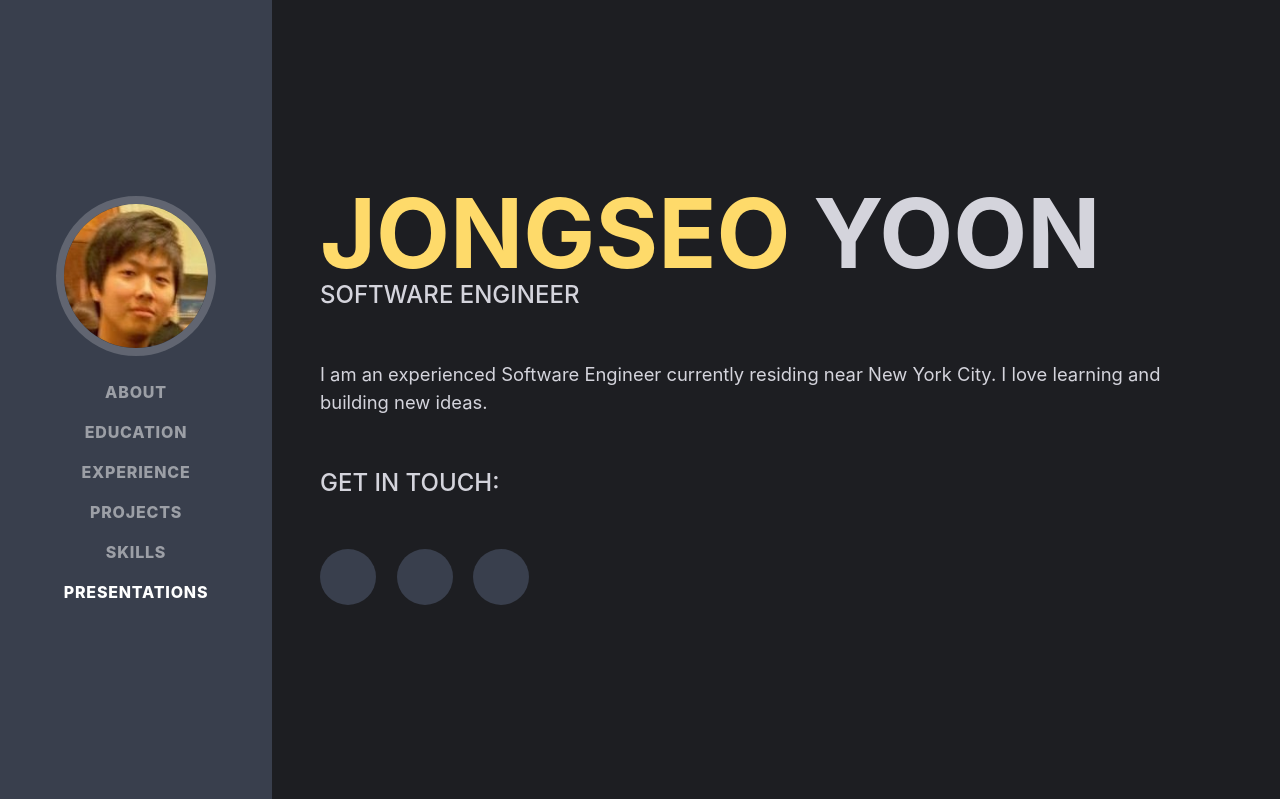
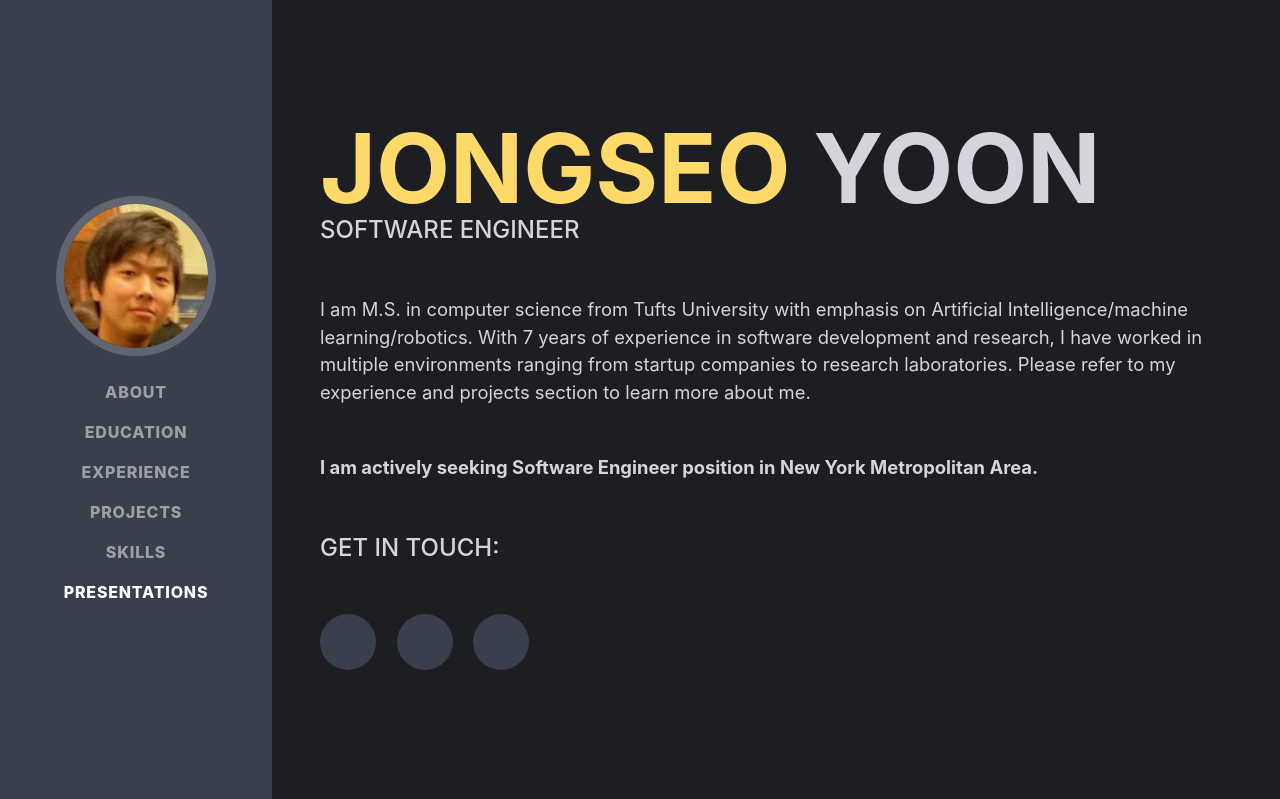
Before and after one commit to js0823/portfolio, a Django app: page / in a window 1280 px wide. Shown: the top 799 px of the page. Run offline with Django 3.2, Linux system fonts and the light colour scheme; some libraries are stand-ins or nearby versions; some web fonts are replaced.

Commit message:
Update about.html

```diff
--- a/personal_portfolio/templates/personal_portfolio/about.html
+++ b/personal_portfolio/templates/personal_portfolio/about.html
@@ -6,7 +6,12 @@
     </h1>
     <div class="subheading mb-5">Software Engineer</a>
     </div>
-    <p class="lead mb-5">I am an experienced Software Engineer currently residing near New York City. I love learning and building new ideas.</p>
+    <p class="lead mb-5">I am M.S. in computer science from Tufts University with emphasis
+      on Artificial Intelligence/machine learning/robotics. With 7 years of experience in software
+      development and research, I have worked in multiple environments ranging from startup companies
+      to research laboratories. Please refer to my experience and projects section to learn more about me.
+    </p>
+    <p class="lead mb-5"><b>I am actively seeking Software Engineer position in New York Metropolitan Area.</b></p>
     <p class="subheading mb-5">Get in Touch:</p>
     <div class="social-icons">
       <a href="https://www.linkedin.com/in/jongseo-yoon/" target="_blank">
```
